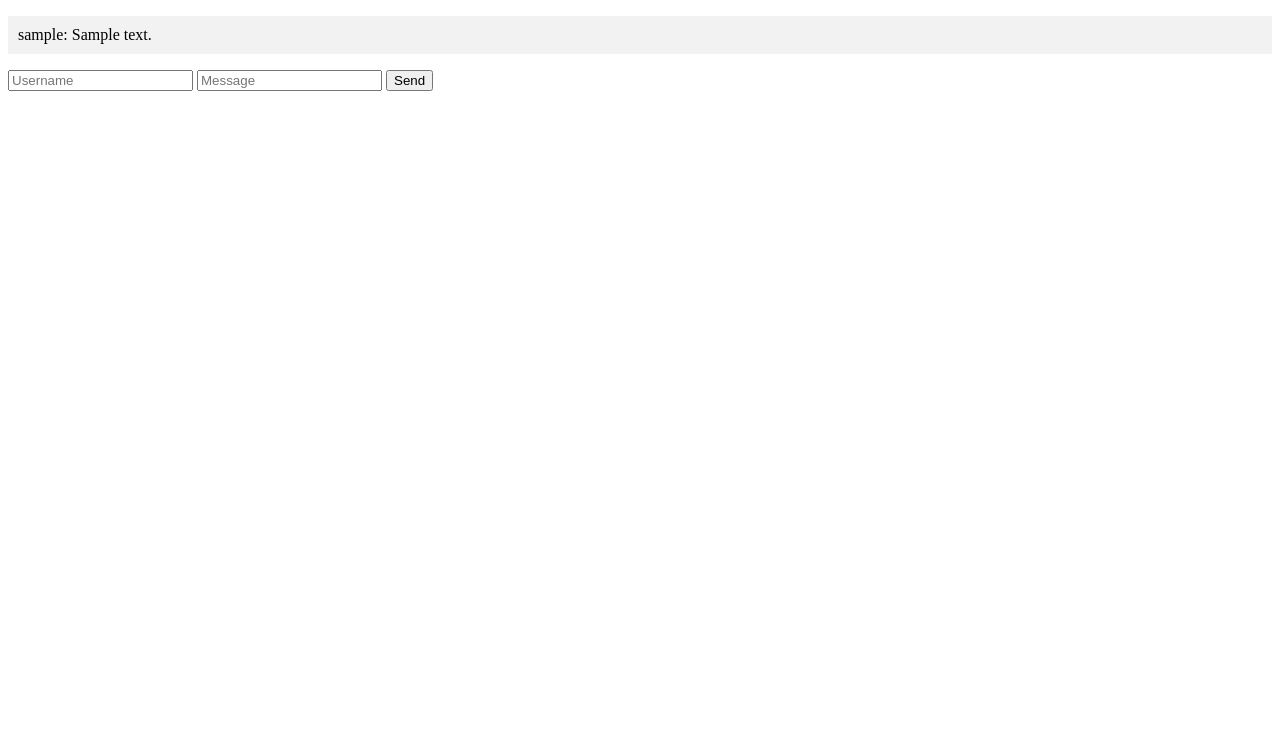
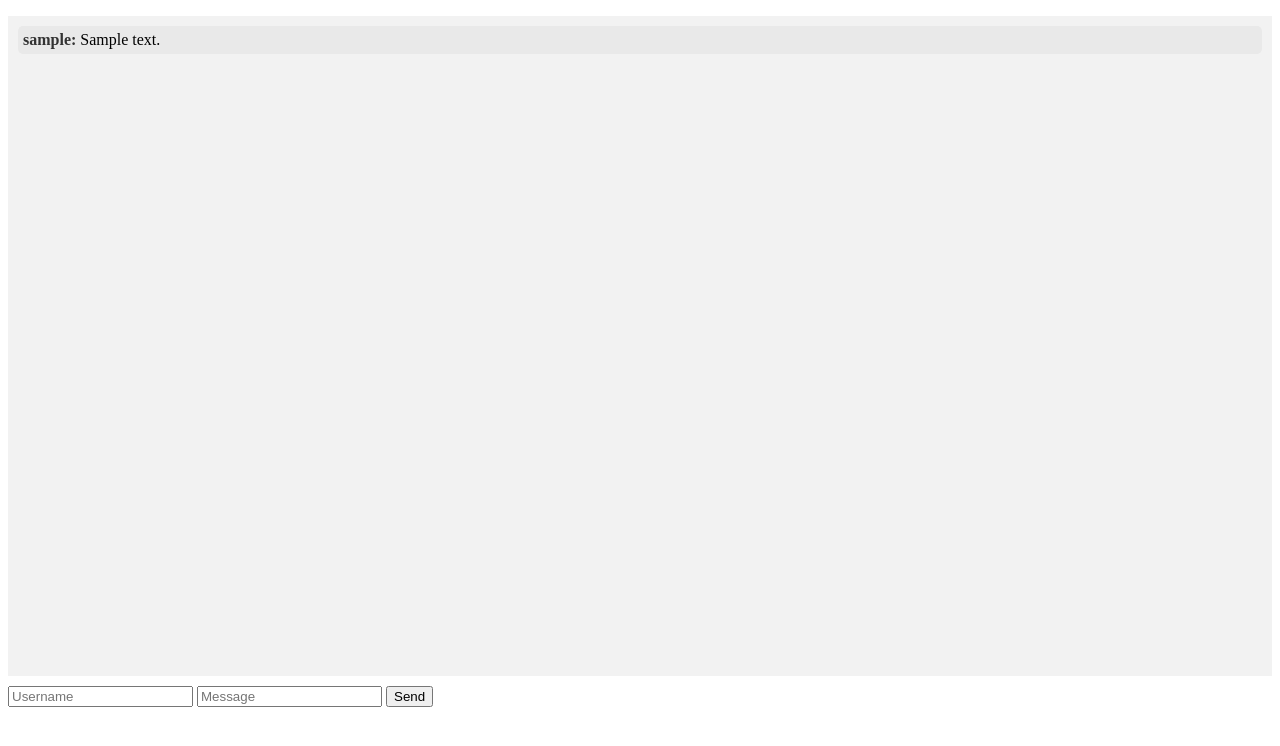
Before and after one commit to AliParky/chat, a Flask app: page / in a window 1280 px wide. Shown: the top 746 px of the page. Run offline with Flask 3, Linux system fonts and the light colour scheme; tables that the repository leaves empty hold one stand-in row (values such as "Sample post"); some libraries are stand-ins or nearby versions.

Commit message:
Add styling for chat messages and username

```diff
--- a/static/css/style.css
+++ b/static/css/style.css
@@ -3,4 +3,21 @@
     list-style-type: none;
     padding: 10px;
     background-color: #f2f2f2;
+    height: 80vh;
+    overflow-y: scroll;
+    margin-bottom: 10px;
 }
+
+/* Chat message */
+#messages li {
+    padding: 5px;
+    margin-bottom: 10px;
+    border-radius: 5px;
+    background-color: #e9e9e9;
+}
+
+/* Username styling */
+.username {
+    font-weight: bold;
+    color: #333;
+}
```
